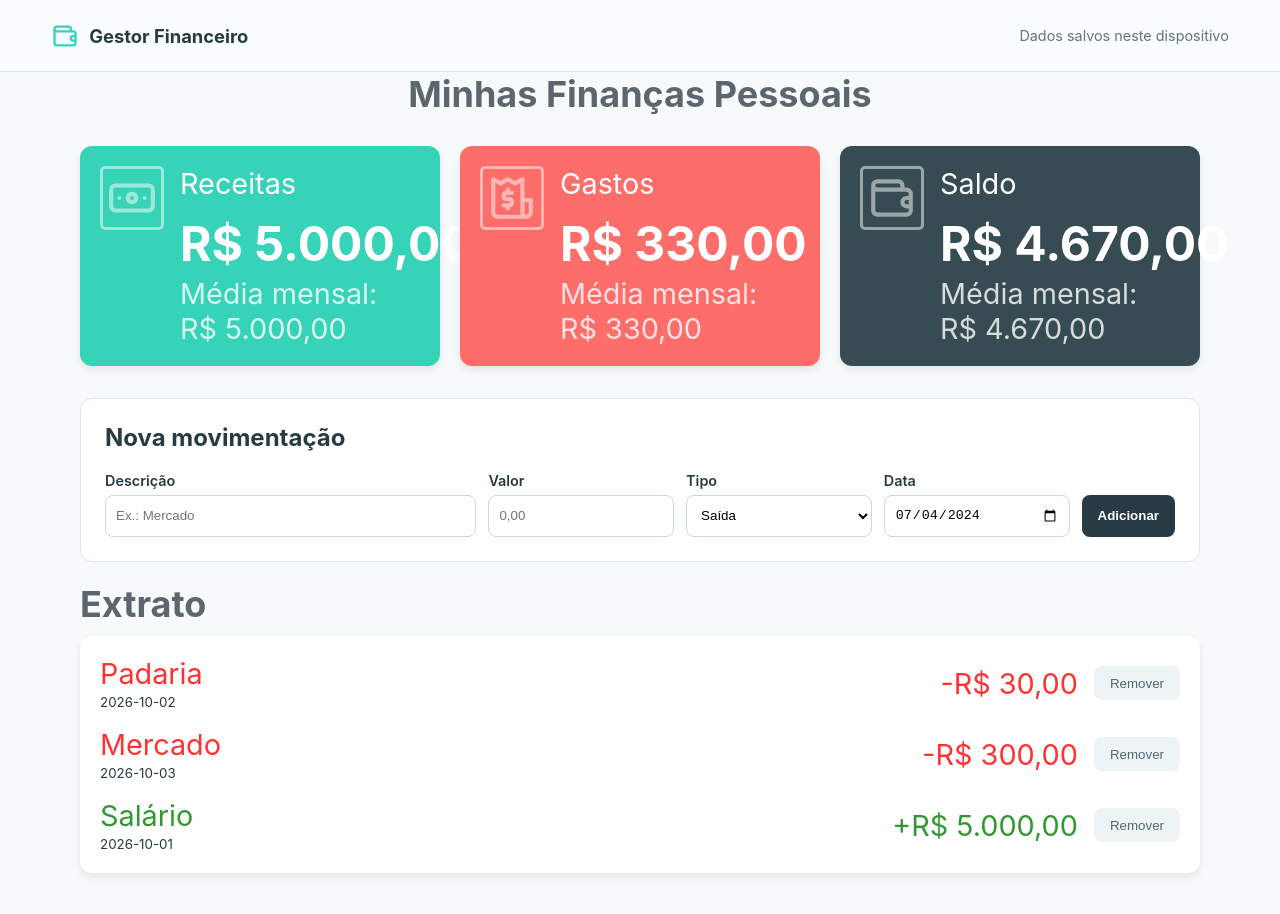
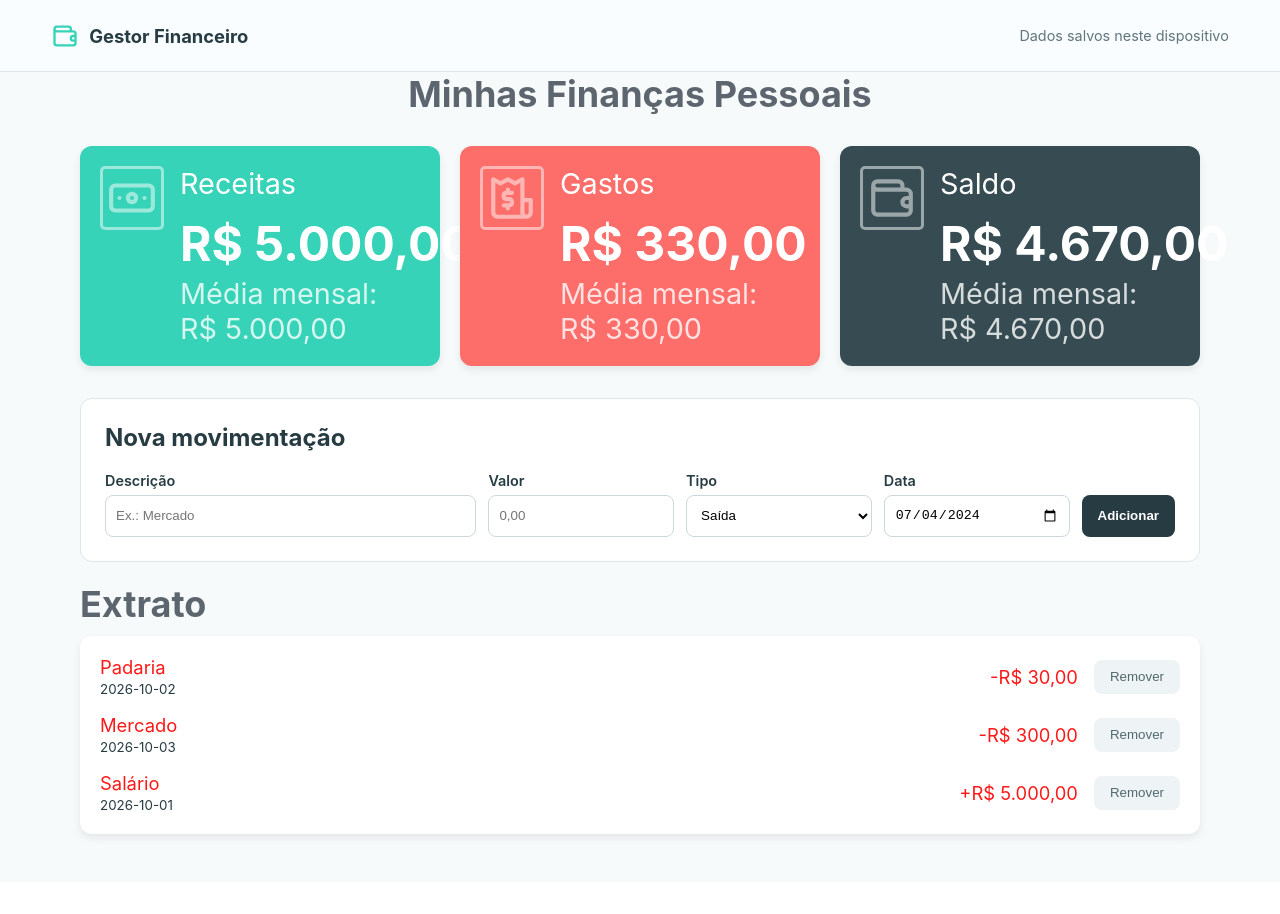
Before and after one commit to lenixeduardo/gestor_financeiro, a React (Create React App) app: page / in a window 1280 px wide. Shown: the top 914 px of the page. After the commit the page ends 882 px from the top, so only its background shows below. Built offline with nearby package versions, Linux system fonts and the light colour scheme.

Commit message:
fix: avoid forwarding transaction category to DOM

```diff
--- a/src/components/ResumeContent.js
+++ b/src/components/ResumeContent.js
@@ -1,9 +1,9 @@
 import styled from 'styled-components';
 
 const ResumeContent = styled.div`
-  font-size: 1.8rem;
-  opacity: 0.8;
-  color: ${props => (props.categoria === 'entrada' ? 'green' : 'red')};
+  font-size: 1.15rem;
+  opacity: 0.9;
+  color: ${(props) => (props.$categoria === 'entrada' ? 'green' : 'red')};
 `;
 
 export default ResumeContent;
```
